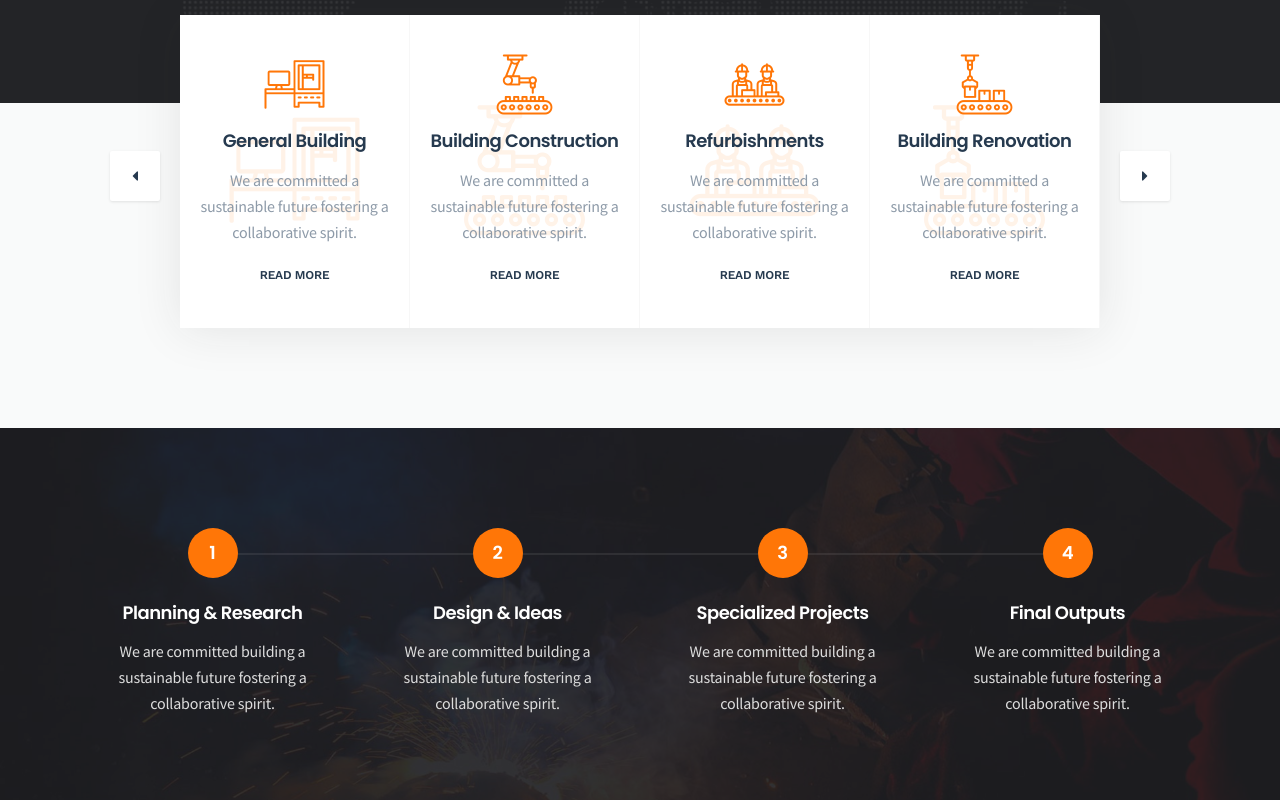
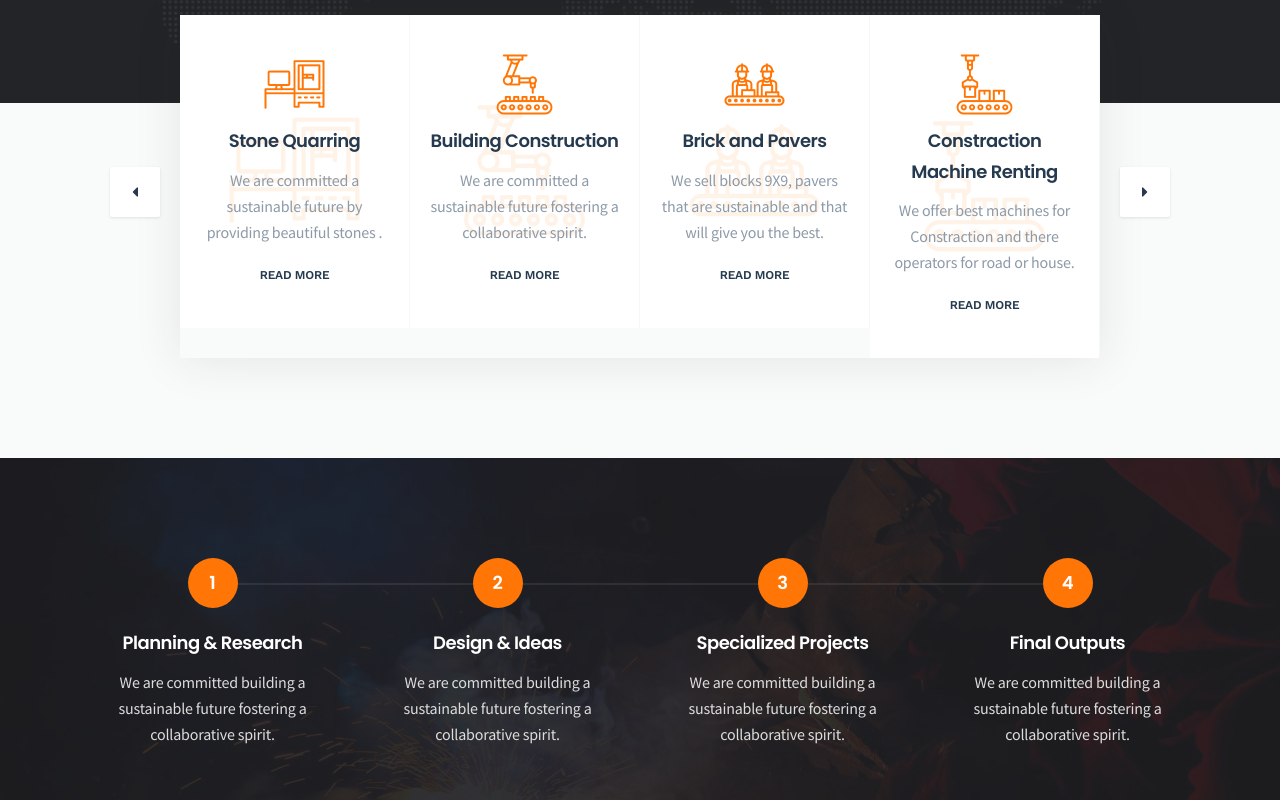
Before and after one commit to McFremarjen/roken, a plain HTML site: page index.html in a window 1280 px wide. Shown: the part 1540-2340 px from the top of the page. Drawn offline with nearby package versions, Linux system fonts and the light colour scheme.

Commit message:
new edit

```diff
--- a/index.html
+++ b/index.html
@@ -102,7 +102,7 @@
                         </ul>
                     </div>
                     <div class="header-right">
-                        <a class="menu-btn" href="#">Request a Quote</a>
+                        <a class="menu-btn" href="#">WhatsApp Us </a>
 
                         <div class="mobile-menu-icon">
                             <div class="burger-menu">
@@ -289,8 +289,8 @@
                             <div class="service-icon">
                                 <i class="flaticon-3d-printer"></i>
                             </div>
-                            <h3>General Building</h3>
-                            <p>We are committed a sustainable future fostering a collaborative spirit.</p>
+                            <h3>Stone Quarring </h3>
+                            <p>We are committed a sustainable future by providing beautiful stones .</p>
                             <a href="#" class="read-more">Read More</a>
                             <div class="overlay-icon">
                                 <i class="flaticon-3d-printer"></i>
@@ -311,8 +311,8 @@
                             <div class="service-icon">
                                 <i class="flaticon-assembly-line"></i>
                             </div>
-                            <h3>Refurbishments</h3>
-                            <p>We are committed a sustainable future fostering a collaborative spirit.</p>
+                            <h3>Brick and Pavers</h3>
+                            <p>We sell blocks 9X9, pavers that are sustainable and that will give you the best.</p>
                             <a href="#" class="read-more">Read More</a>
                             <div class="overlay-icon">
                                 <i class="flaticon-assembly-line"></i>
@@ -322,8 +322,8 @@
                             <div class="service-icon">
                                 <i class="flaticon-conveyor"></i>
                             </div>
-                            <h3>Building Renovation</h3>
-                            <p>We are committed a sustainable future fostering a collaborative spirit.</p>
+                            <h3>Constraction Machine Renting </h3>
+                            <p>We offer best machines for Constraction and there operators for road or house.</p>
                             <a href="#" class="read-more">Read More</a>
                             <div class="overlay-icon">
                                 <i class="flaticon-conveyor"></i>
@@ -334,7 +334,7 @@
                                 <i class="flaticon-control-system"></i>
                             </div>
                             <h3>Architectural Plans</h3>
-                            <p>We are committed a sustainable future fostering a collaborative spirit.</p>
+                            <p>We also do Architectural work that is how plan drawing and many others.</p>
                             <a href="#" class="read-more">Read More</a>
                             <div class="overlay-icon">
                                 <i class="flaticon-control-system"></i>
```
Also changed, not shown: 404.html (+1 -1 lines), about-company.html (+1 -1 lines), about-us.html (+1 -1 lines), blog-classic.html (+1 -1 lines), blog-grid.html (+1 -1 lines), blog-single.html (+1 -1 lines), contact.html (+1 -1 lines), index-2.html (+1 -1 lines), project-single.html (+1 -1 lines), projects.html (+1 -1 lines), services-1.html (+1 -1 lines), services-2.html (+1 -1 lines), team.html (+1 -1 lines), testimonial.html (+1 -1 lines).
